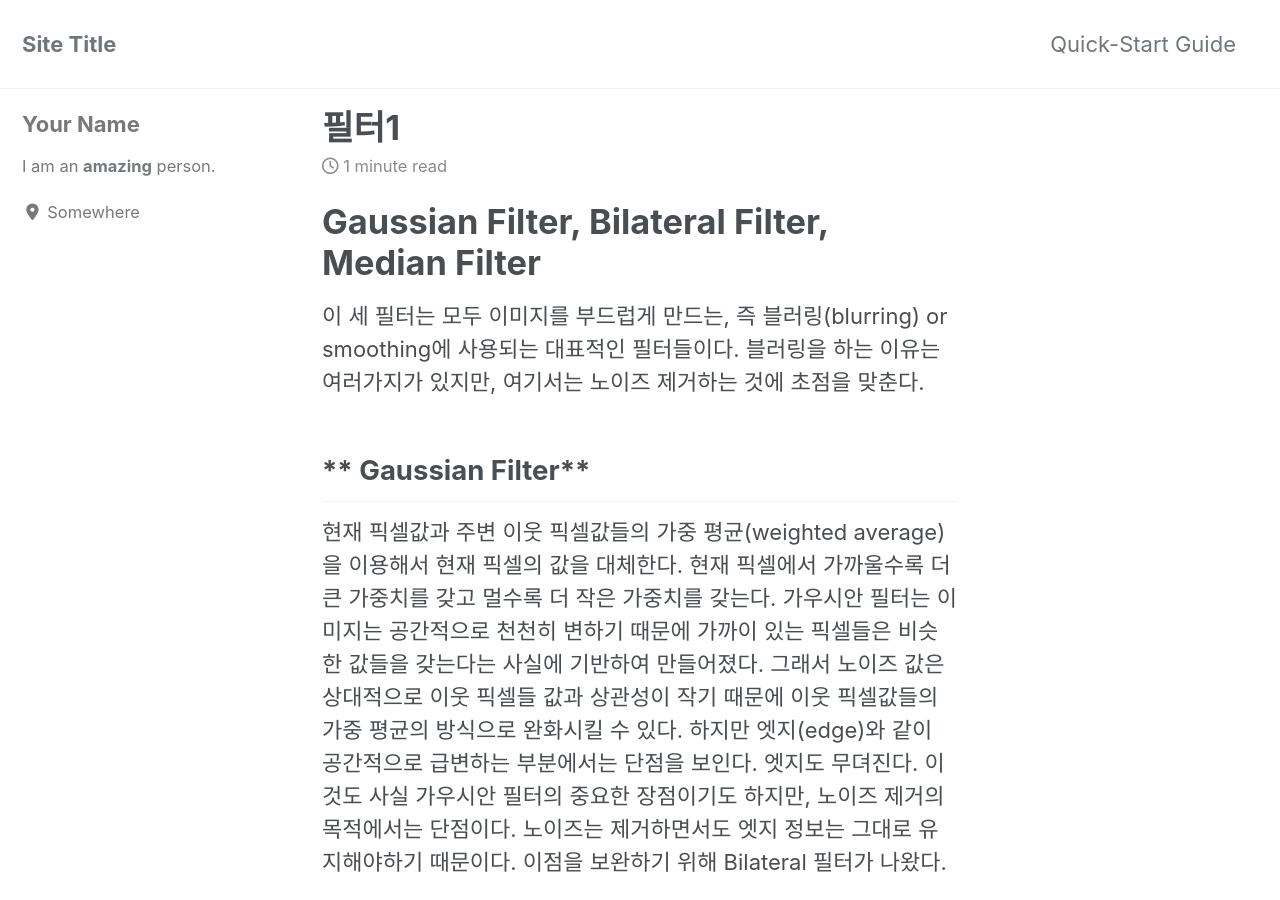
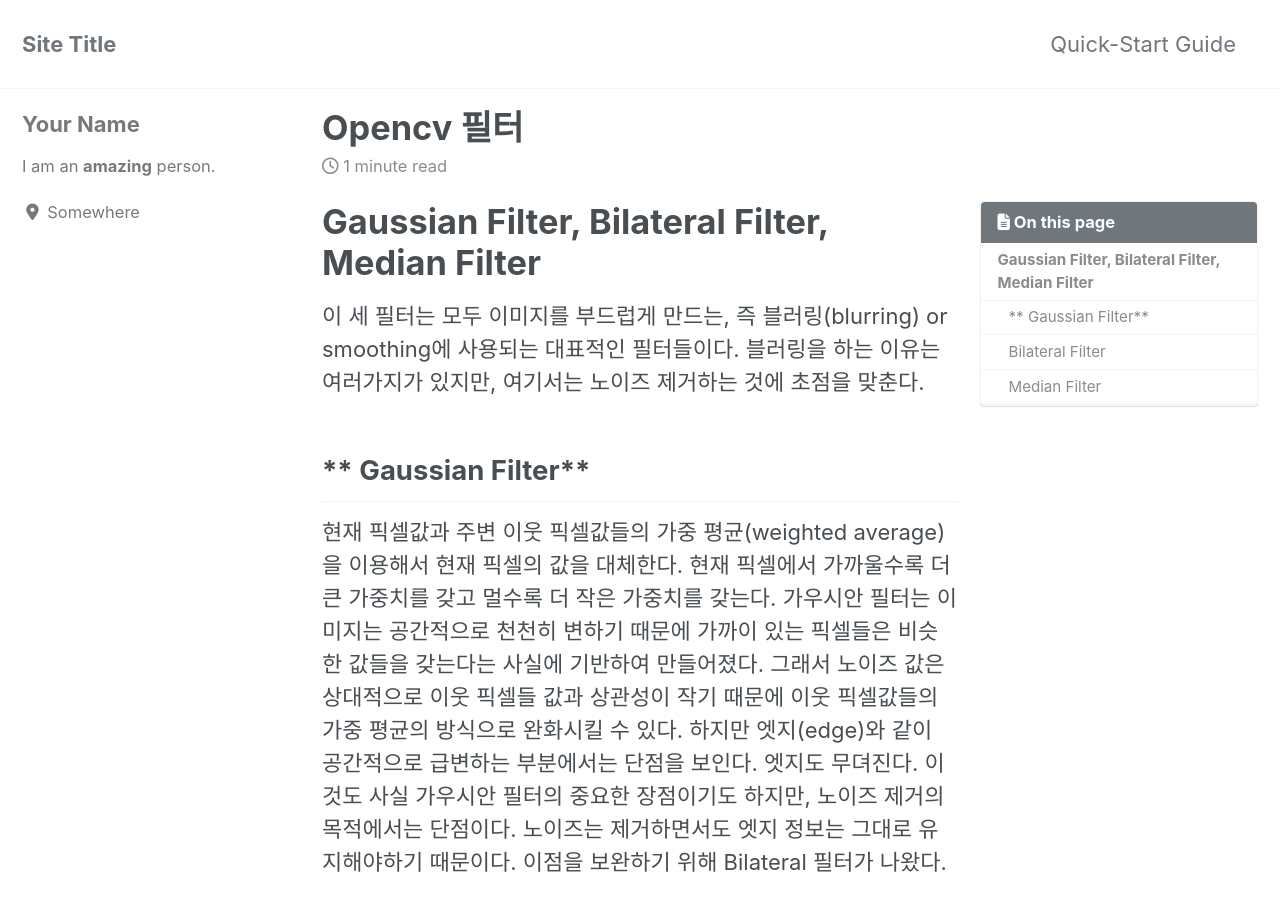
Before and after one commit to rin1004/MyStudy, a Jekyll site: the page built from _posts/2020-01-19-필터1.md, in a window 1280 px wide and 900 px high. Built offline with Jekyll 4.4.1, drawn with Linux system fonts in a browser that asks for light colours; cached includes are drawn as plain includes; nearby versions of some CDN libraries; part of the change alters nothing that is shown.

Commit message:
Update 2020-01-19-필터1.md

```diff
--- a/_posts/2020-01-19-필터1.md
+++ b/_posts/2020-01-19-필터1.md
@@ -1,3 +1,10 @@
+---
+title: "Opencv 필터"
+categories:
+  - blogging
+last_modified_at: 2020-01-19T13:00:00+09:00
+toc: true
+---
 # **Gaussian Filter, Bilateral Filter, Median Filter**
 이 세 필터는 모두 이미지를 부드럽게 만드는, 즉 블러링(blurring) or smoothing에 사용되는 대표적인 필터들이다.
 블러링을 하는 이유는 여러가지가 있지만, 여기서는 노이즈 제거하는 것에 초점을 맞춘다.
```
